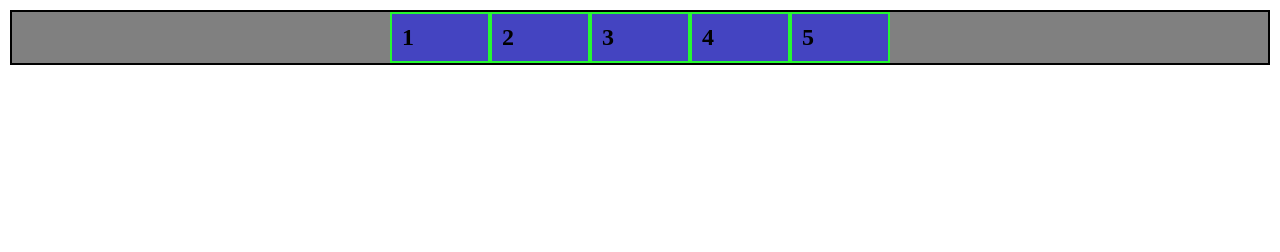
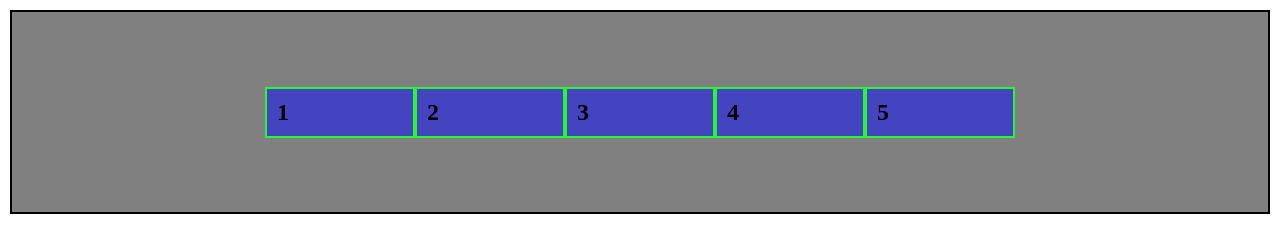
Before and after one commit to Alexander-Fonseca/css_grid, a plain HTML site: page 10_alinham_vertical_itens/index.html in a window 1280 px wide. Drawn offline with Linux system fonts and the light colour scheme.

Commit message:
alihamento vertical

```diff
--- a/10_alinham_vertical_itens/style.css
+++ b/10_alinham_vertical_itens/style.css
@@ -6,8 +6,10 @@ body{
 background-color: gray;
 border: solid 2px black;
 display: grid;
-grid-template-columns: repeat(5, 100px);
+grid-template-columns: repeat(5, 150px);
+grid-template-rows: 200px;
 justify-content: center;
+align-items: center;
 
 
 }
```
